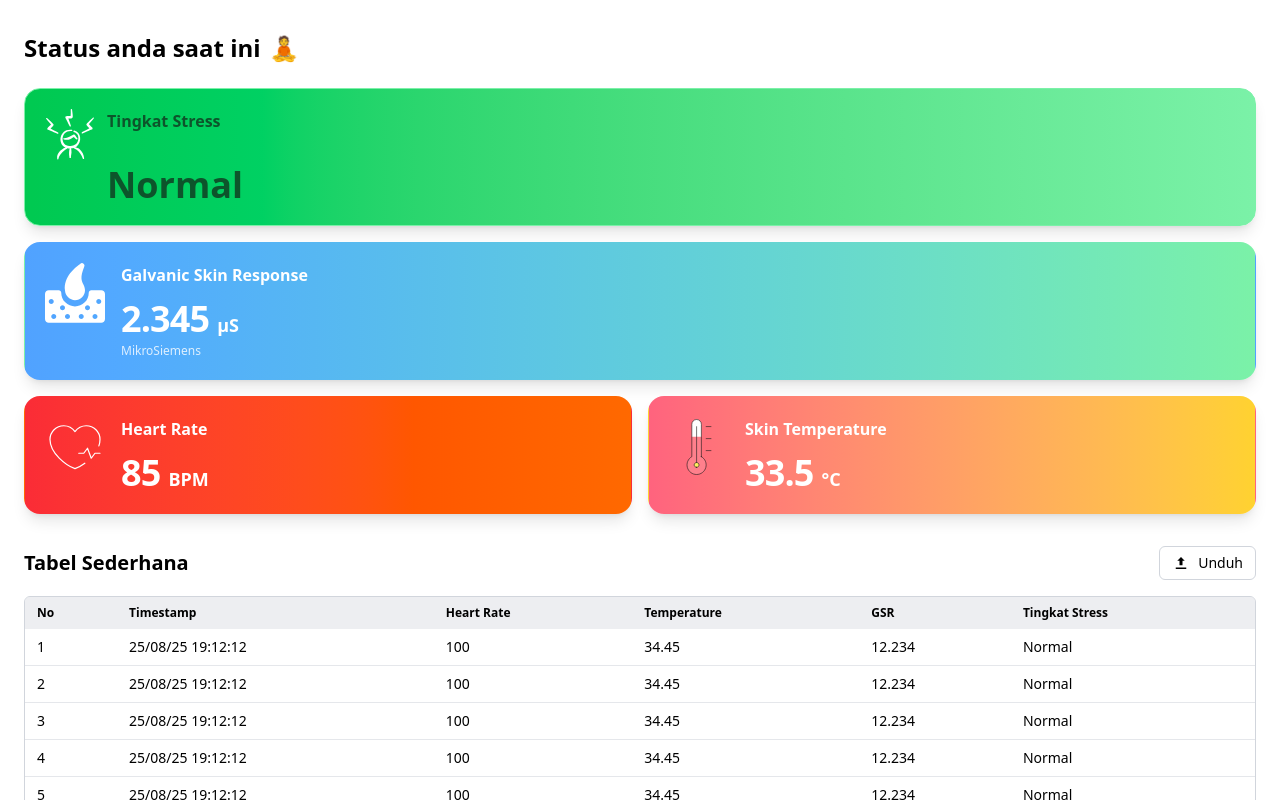
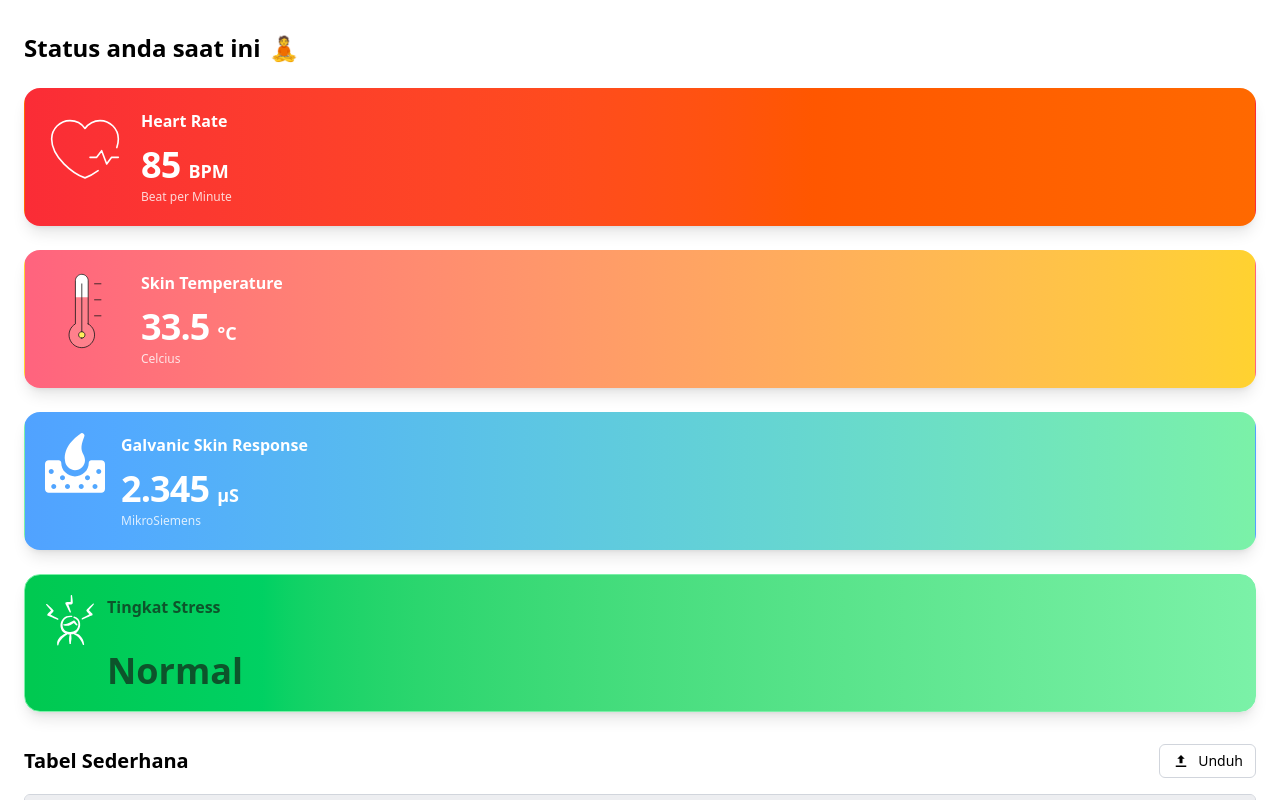
Before and after one commit to raflyamtiar/skripsi-stress-detection-iot, a React (Vite) app: page / in a window 1280 px wide. Shown: the top 800 px of the page. Built offline with nearby package versions, Linux system fonts and the light colour scheme; the HTML template or start-up script is replaced by a standard one.

Commit message:
Updated Dashboard.jsx

```diff
--- a/src/pages/Dashboard.jsx
+++ b/src/pages/Dashboard.jsx
@@ -44,7 +44,7 @@ export default function Dashboard() {
   ];
 
   return (
-    <div className="mx-auto max-w-7xl px-4 sm:px-6 py-6 sm:py-8">
+    <div className="mx-auto max-w-[1600px] px-4 sm:px-6 py-6 sm:py-8">
       {/* Header */}
       <div className="mb-6">
         <h1 className="text-xl sm:text-2xl font-bold flex items-center gap-2">
@@ -55,74 +55,8 @@ export default function Dashboard() {
         </h1>
       </div>
 
-      {/* Mobile Layout (< 768px) */}
-      <div className="md:hidden flex flex-col gap-4">
-        {/* Stress Level Card - Full Width */}
-        <StressLevelCard
-          level={
-            levelText === "Normal"
-              ? "normal"
-              : levelText === "Stress Berat"
-              ? "berat"
-              : "sedang"
-          }
-        />
-
-        {/* GSR Card - Full Width */}
-        <SensorCard
-          title="Galvanic Skin Response"
-          bgColor="bg-gradient-to-r from-blue-400 to-green-300"
-          icon={
-            <img
-              src="/images/gsr.svg"
-              alt="Galvanic Skin Response"
-              width={60}
-              height={60}
-            />
-          }
-          value={sample.gsr.toFixed(3)}
-          unit="µS"
-          subtitle="MikroSiemens"
-        />
-
-        {/* Bottom Row - Heart Rate & Skin Temperature */}
-        <div className="grid grid-cols-2 gap-4">
-          <SensorCard
-            title="Heart Rate"
-            bgColor="bg-gradient-to-r from-red-500 to-orange-500"
-            icon={
-              <img
-                src="/images/hr.svg"
-                alt="Heart Rate"
-                width={60}
-                height={60}
-              />
-            }
-            value={sample.hr}
-            unit="BPM"
-            subtitle=""
-          />
-
-          <SensorCard
-            title="Skin Temperature"
-            bgColor="bg-gradient-to-r from-rose-400 to-amber-300"
-            icon={
-              <img
-                src="/images/temp.svg"
-                alt="Skin Temperature"
-                width={60}
-                height={60}
-              />
-            }
-            value={sample.temp}
-            unit="°C"
-            subtitle=""
-          />
-        </div>
-      </div>
-
-      {/* Desktop Layout (>= 768px) */}
-      <div className="hidden md:grid grid-cols-4 gap-4 lg:gap-6">
+      {/* Desktop Layout - Default (4 columns side by side) */}
+      <div className="grid grid-cols-1 sm:grid-cols-2 lg:grid-cols-4 gap-4 lg:gap-6">
         <SensorCard
           title="Heart Rate"
           bgColor="bg-gradient-to-r from-red-500 to-orange-500"
```
